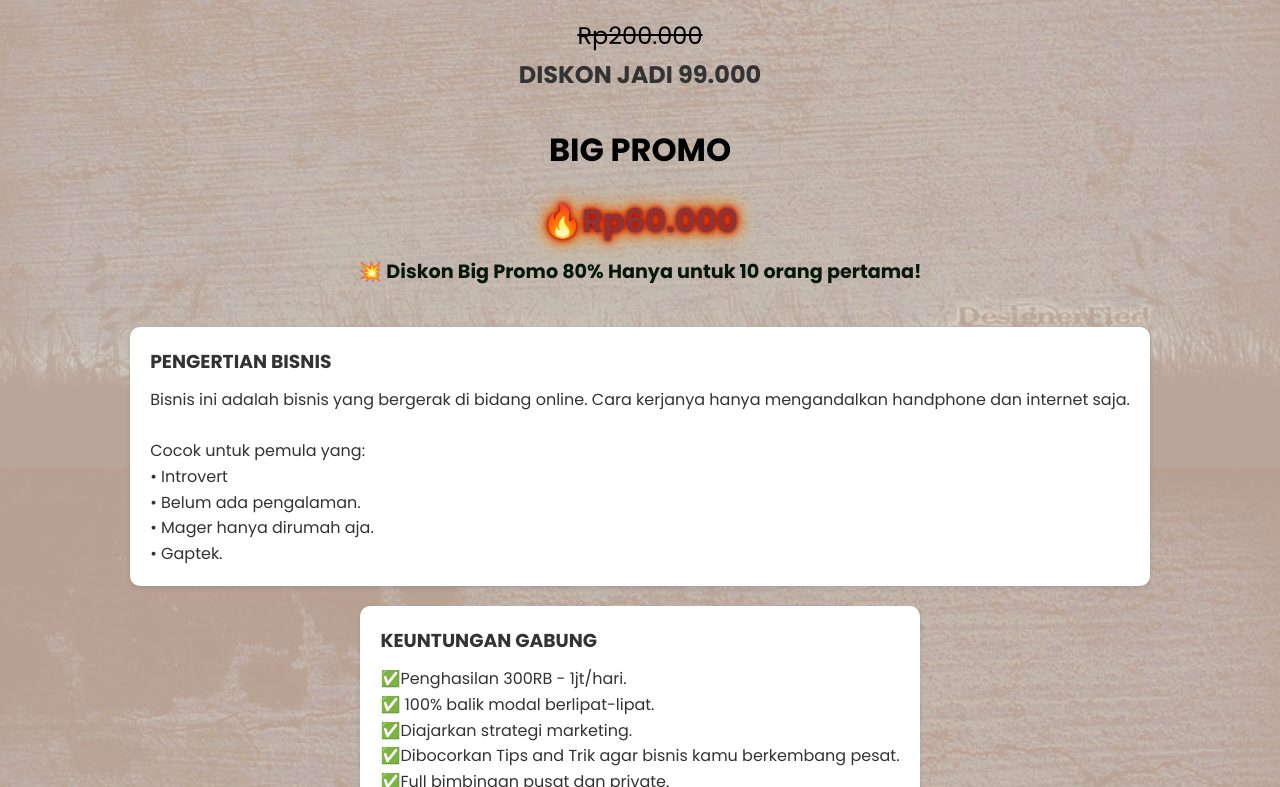
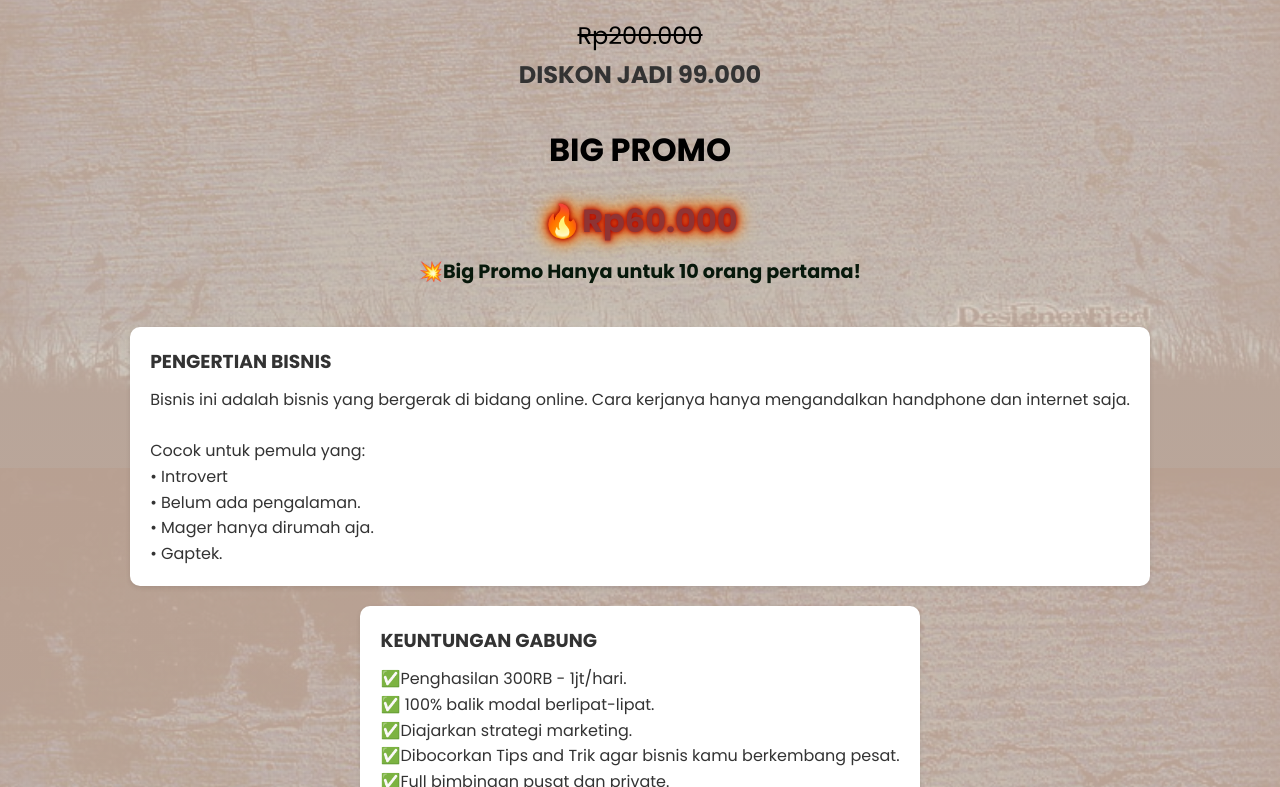
Before and after one commit to rablink/diyahayubrilliance, a plain HTML site: page index.html in a window 1280 px wide. Shown: the part 1132-1919 px from the top of the page. Drawn offline with nearby package versions, Linux system fonts and the light colour scheme.

Commit message:
Update index.html

```diff
--- a/index.html
+++ b/index.html
@@ -414,7 +414,7 @@ SEMUA PENGHASILAN MENJADI MILIK KAMU SEPENUHNYA TANPA BAGI HASIL KEPADA SIAPAPUN
     <span class="tebal-bara"> 🔥Rp60.000 </span>
   </div>
   <div style="font-size: 1.2rem; color: #07180b; font-weight: bold;">
-  💥 Diskon Big Promo 80% Hanya untuk 10 orang pertama!
+  💥Big Promo Hanya untuk 10 orang pertama!
   </div>
 </section>
 
```
